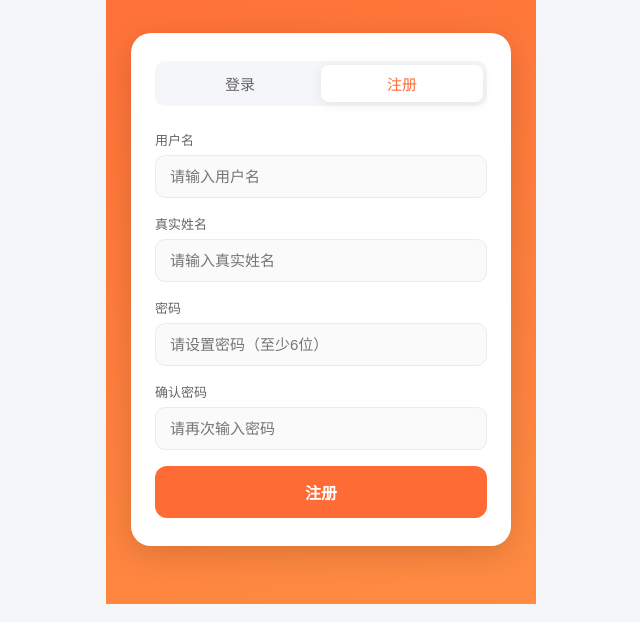
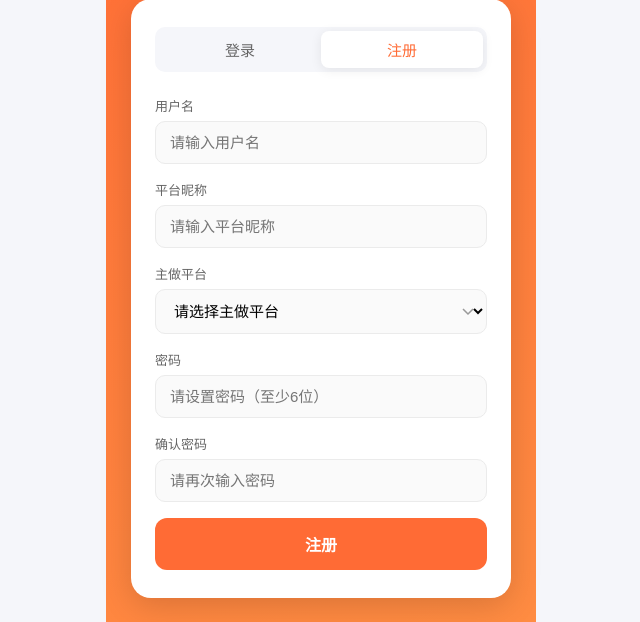
Before and after one commit to liangjiajia1688/timzoo1, a website: page src/index.html in a window 1280 px wide. Both pictures are taken after a click on the element "注册". Shown: the part 196-818 px from the top of the page, without its empty margins (319-959 px from the left). Drawn offline with Linux system fonts and the light colour scheme.

Commit message:
Add files via upload

```diff
--- a/src/index.html
+++ b/src/index.html
@@ -422,8 +422,19 @@
           <input class="form-input" id="reg-username" type="text" placeholder="请输入用户名" />
         </div>
         <div class="form-group">
-          <label class="form-label">真实姓名</label>
-          <input class="form-input" id="reg-realname" type="text" placeholder="请输入真实姓名" />
+          <label class="form-label">平台昵称</label>
+          <input class="form-input" id="reg-realname" type="text" placeholder="请输入平台昵称" />
+        </div>
+        <div class="form-group">
+          <label class="form-label">主做平台</label>
+          <select class="form-input" id="reg-platform" style="appearance:auto">
+            <option value="">请选择主做平台</option>
+            <option value="抖音">抖音</option>
+            <option value="小红书">小红书</option>
+            <option value="视频号">视频号</option>
+            <option value="快手">快手</option>
+            <option value="其他">其他</option>
+          </select>
         </div>
         <div class="form-group">
           <label class="form-label">密码</label>
@@ -981,6 +992,7 @@ async function doLogin() {
 async function doRegister() {
   const username = document.getElementById('reg-username').value.trim();
   const realname = document.getElementById('reg-realname').value.trim();
+  const platform = document.getElementById('reg-platform').value;
   const password = document.getElementById('reg-password').value;
   const password2 = document.getElementById('reg-password2').value;
   const errEl = document.getElementById('reg-error');
@@ -990,7 +1002,7 @@ async function doRegister() {
   showErr(errEl, '');
   const btn = errEl.parentElement.querySelector('.btn-primary');
   if (btn) { btn.disabled = true; btn.textContent = '注册中...'; }
-  const res = await Api.register({ username, realname, password });
+  const res = await Api.register({ username, realname, password, platform });
   if (btn) { btn.disabled = false; btn.textContent = '注册'; }
   if (res.ok && res.data.success && res.data.user) {
     Api.setSession(res.data.user);
```
